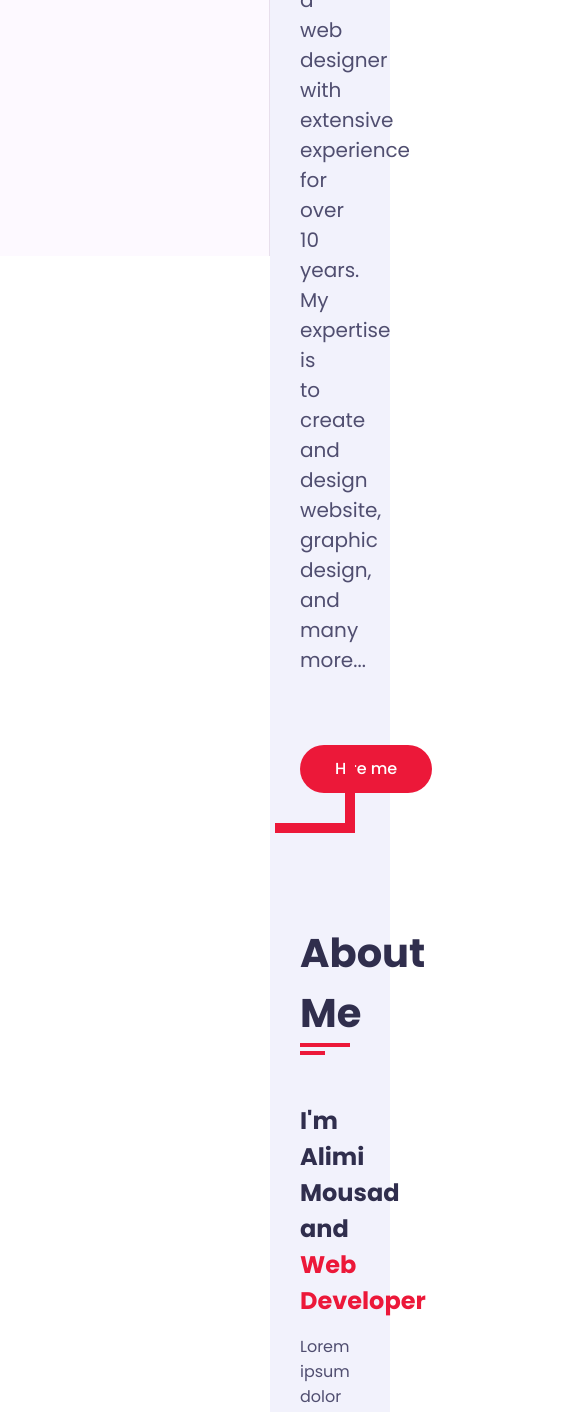
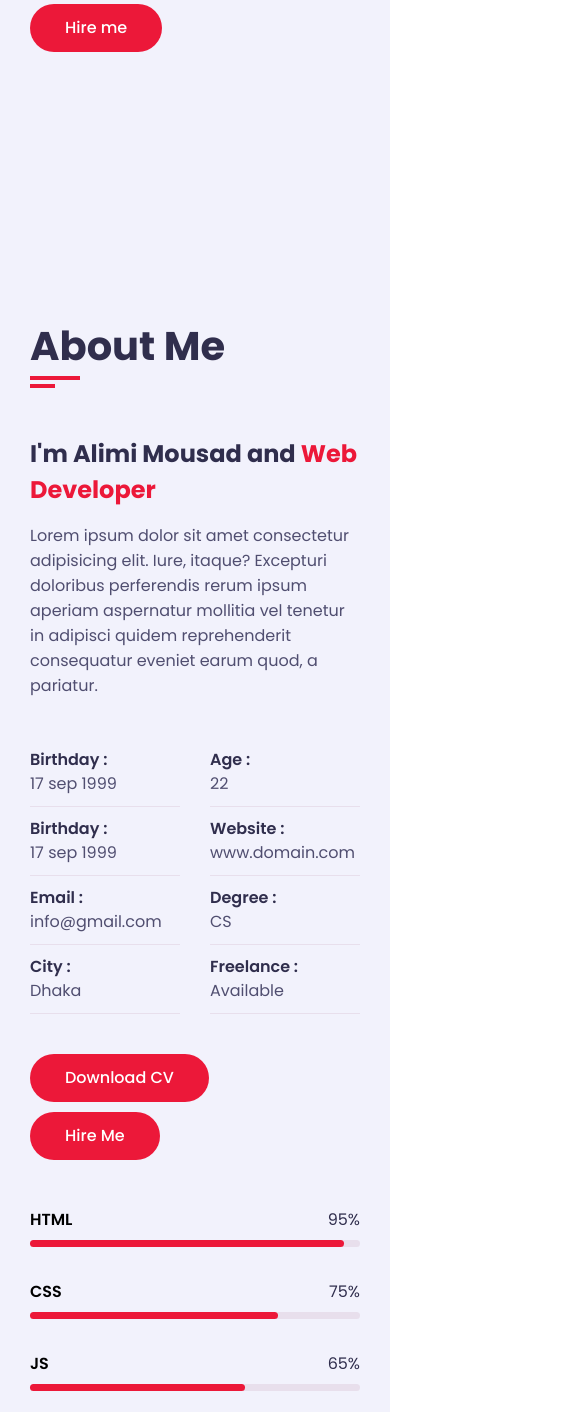
Before and after one commit to MdRasen/Modern-Portfolio-Website, a plain HTML site: page index.html in a window 390 px wide. Shown: the part 588-2000 px from the top of the page, 585 px wide, since content can reach past the window. Drawn offline with Linux system fonts and the light colour scheme; a web font is replaced by a local one.

Commit message:
Device responsive design completed

```diff
--- a/css/style.css
+++ b/css/style.css
@@ -726,3 +726,56 @@ h3.my-profession {
 }
 
 /* Contact End */
+
+/* Device Responsive Start */
+@media (max-width: 1190px) {
+
+    .aside {
+        left: -270px;
+    }
+
+    .main-content {
+        padding-left: 0;
+    }
+
+    .about .about-content .personal-info .info-item p span {
+        display: block;
+        margin-left: 0;
+    }
+}
+
+@media (max-width: 990px) {
+
+    .contact .contact-info-item,
+    .portfolio .portfolio-item,
+    .service .service-item {
+        flex: 0 0 50%;
+        max-width: 50%;
+    }
+
+    .home .home-info {
+        flex: 0 0 100%;
+        max-width: 100%;
+    }
+
+    .home .home-img {
+        display: none;
+    }
+}
+
+@media (max-width: 760px) {
+
+    .contact .contact-form .col-6,
+    .contact .contact-info-item,
+    .portfolio .portfolio-item,
+    .service .service-item,
+    .about .about-content .education,
+    .about .about-content .experience,
+    .about .about-content .skills,
+    .about .about-content .personal-info {
+        flex: 0 0 100%;
+        max-width: 100%;
+    }
+}
+
+/* Device Responsive End */
```
